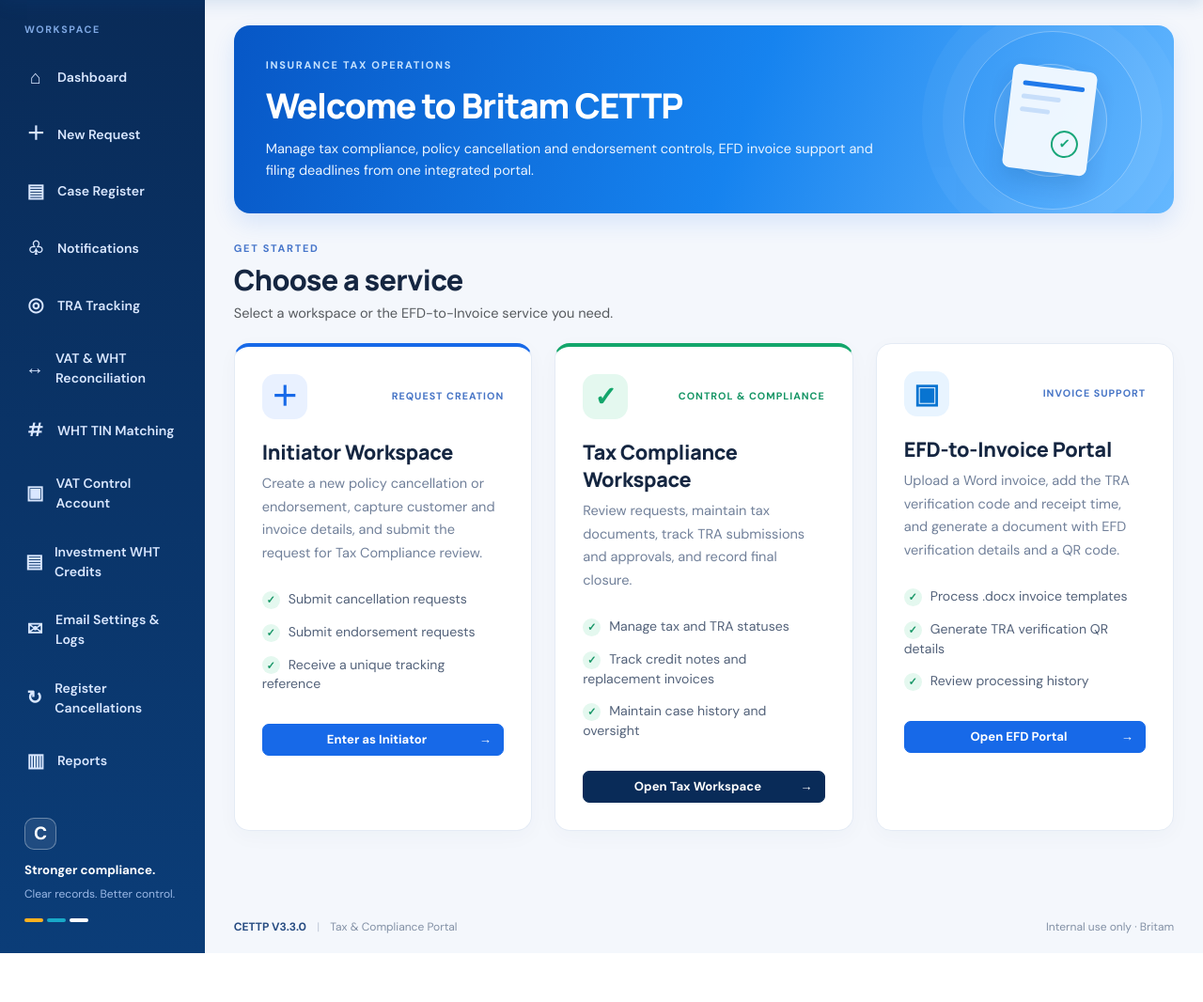
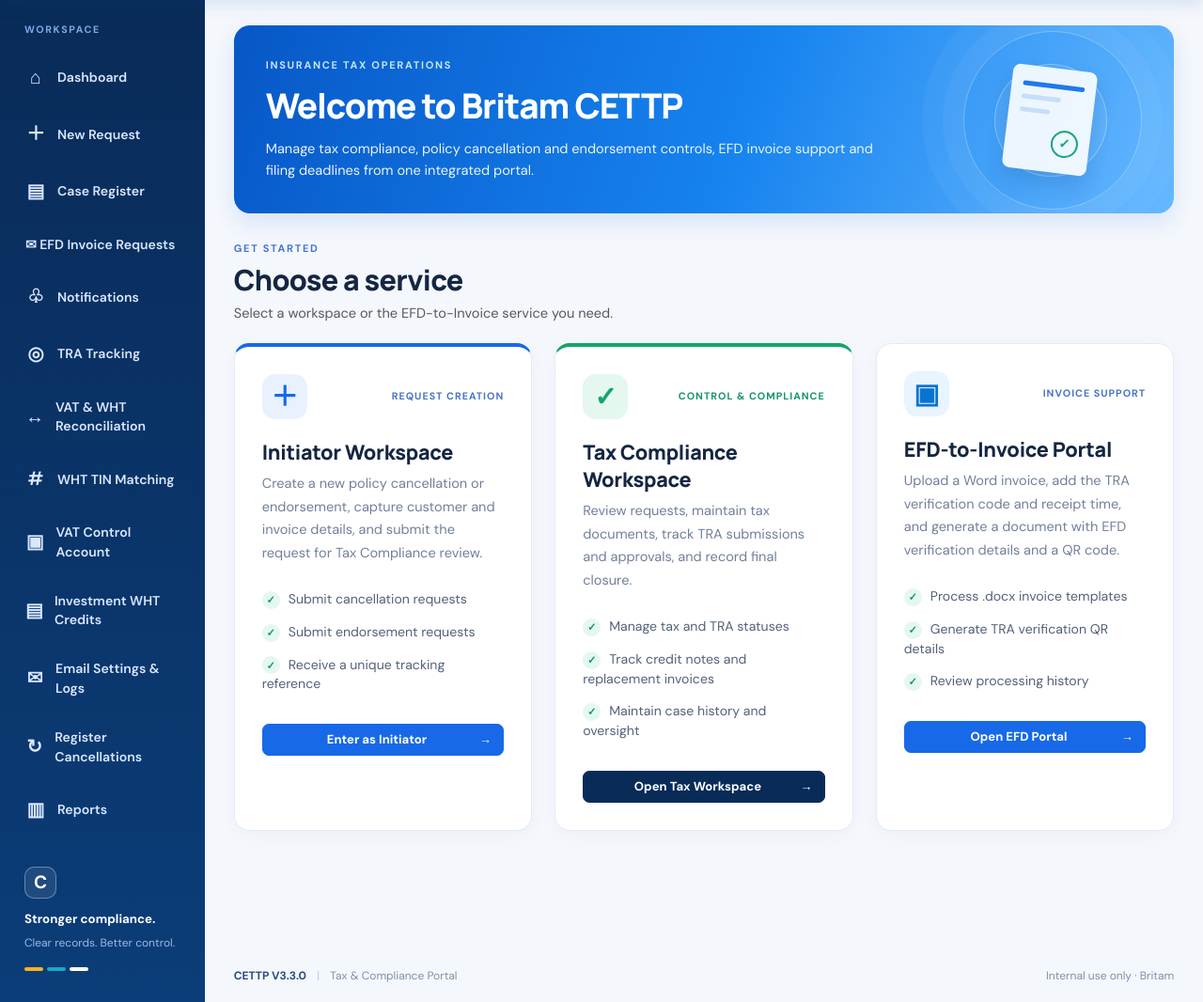
Before and after one commit to Filly-web/CETTP-Portal, a Flask app: page / in a window 1280 px wide. Shown: the part 77-1143 px from the top of the page at 94% size. Before the commit the page ends 1091 px from the top, so only its background shows below. Run offline with Flask 3, Linux system fonts and the light colour scheme; the visitor is signed in with stand-in values (Sample User, id 1); some libraries are stand-ins or nearby versions.

Commit message:
Add files via upload

```diff
--- a/app.py
+++ b/app.py
@@ -1,4 +1,5 @@
 import os
+import uuid
 from datetime import datetime, date, timedelta
 from zoneinfo import ZoneInfo
 from flask import Flask, render_template, request, redirect, url_for, flash, session, jsonify, send_file, abort
@@ -116,7 +117,6 @@ class PortalEmailLog(db.Model):
     __tablename__ = "portal_email_logs"
     id = db.Column(db.Integer, primary_key=True)
     module = db.Column(db.String(80), nullable=False, index=True)
-    event_type = db.Column(db.String(100), nullable=False, default="notification", index=True)
     event_key = db.Column(db.String(100), nullable=False, index=True)
     reference_id = db.Column(db.Integer, index=True)
     recipient = db.Column(db.String(1000), nullable=False)
@@ -305,6 +305,31 @@ class TaxDeadline(db.Model):
     control_number = db.Column(db.String(100))
     notes = db.Column(db.Text)
     created_by = db.Column(db.String(120), nullable=False)
+    created_at = db.Column(db.DateTime, default=datetime.utcnow, nullable=False)
+    updated_at = db.Column(db.DateTime, default=datetime.utcnow, onupdate=datetime.utcnow, nullable=False)
+
+
+class EFDInvoiceRequest(db.Model):
+    __tablename__ = "efd_invoice_requests"
+    id = db.Column(db.Integer, primary_key=True)
+    reference = db.Column(db.String(32), unique=True, nullable=False, index=True)
+    requester_email = db.Column(db.String(180), nullable=False, index=True)
+    requester_name = db.Column(db.String(180), nullable=False)
+    supplier_name = db.Column(db.String(180), nullable=False)
+    supplier_tin = db.Column(db.String(40))
+    invoice_number = db.Column(db.String(100))
+    invoice_date = db.Column(db.Date)
+    amount = db.Column(db.Numeric(16,2))
+    currency = db.Column(db.String(10), default="TZS")
+    purpose = db.Column(db.Text, nullable=False)
+    original_filename = db.Column(db.String(255), nullable=False)
+    original_file_data = db.Column(db.LargeBinary, nullable=False)
+    verification_code = db.Column(db.String(100))
+    receipt_time = db.Column(db.String(20))
+    processed_filename = db.Column(db.String(255))
+    processed_file_data = db.Column(db.LargeBinary)
+    status = db.Column(db.String(40), nullable=False, default="Pending")
+    tax_notes = db.Column(db.Text)
     created_at = db.Column(db.DateTime, default=datetime.utcnow, nullable=False)
     updated_at = db.Column(db.DateTime, default=datetime.utcnow, onupdate=datetime.utcnow, nullable=False)
 
@@ -587,12 +612,8 @@ def _central_send_email(module, event_key, subject, body, recipients=None, refer
     recipients = recipients or _notification_recipients()
     recipients = [str(x).strip() for x in recipients if str(x).strip()]
     recipient_label = ", ".join(recipients) if recipients else "NOT_CONFIGURED"
-    normalized_event_key = (event_key or "notification")[:100]
-    log = PortalEmailLog(module=(module or "portal")[:80],
-        event_type=normalized_event_key,
-        event_key=normalized_event_key,
-        reference_id=reference_id, recipient=recipient_label[:1000],
-        subject=(subject or "CETTP notification")[:255], status="pending", attempts=0)
+    log = PortalEmailLog(module=(module or "portal")[:80], event_key=(event_key or "notification")[:100],
+        reference_id=reference_id, recipient=recipient_label[:1000], subject=(subject or "CETTP notification")[:255], status="pending", attempts=0)
     db.session.add(log)
     try:
         db.session.flush()
@@ -2124,6 +2145,110 @@ def cancellation_tracker_template():
 
 
 # ---------------------------------------------------------------------------
+# EFD Invoice Request workflow (initiator-to-Tax-Compliance)
+EFD_REQUEST_MAX_BYTES = 15 * 1024 * 1024
+EFD_REQUEST_ALLOWED = {"doc", "docx"}
+
+def _efd_request_ref():
+    return f"EFD-{datetime.now():%Y}-{uuid.uuid4().hex[:8].upper()}"
+
+@app.route("/efd-requests/new", methods=["GET", "POST"])
+def efd_request_new():
+    if session.get("role") != "initiator": return redirect(url_for("home"))
+    if request.method == "POST":
+        upload = request.files.get("invoice_file")
+        supplier = request.form.get("supplier_name", "").strip()
+        purpose = request.form.get("purpose", "").strip()
+        if not upload or not upload.filename or not supplier or not purpose:
+            flash("Supplier name, purpose and mandatory Word invoice are required.", "warning")
+            return redirect(url_for("efd_request_new"))
+        filename = secure_filename(upload.filename)
+        ext = filename.rsplit(".", 1)[-1].lower() if "." in filename else ""
+        data = upload.read(EFD_REQUEST_MAX_BYTES + 1)
+        if ext not in EFD_REQUEST_ALLOWED or len(data) > EFD_REQUEST_MAX_BYTES:
+            flash("Attach a Word document (.doc or .docx) up to 15 MB.", "danger")
+            return redirect(url_for("efd_request_new"))
+        try:
+            invoice_date = date.fromisoformat(request.form.get("invoice_date")) if request.form.get("invoice_date") else None
+            amount = Decimal(request.form.get("amount")) if request.form.get("amount", "").strip() else None
+        except (ValueError, InvalidOperation):
+            flash("Please check the invoice date or amount.", "danger"); return redirect(url_for("efd_request_new"))
+        email = _initiator_email()
+        item = EFDInvoiceRequest(reference=_efd_request_ref(), requester_email=email, requester_name=session.get("actor_name", email),
+            supplier_name=supplier, supplier_tin=request.form.get("supplier_tin", "").strip() or None,
+            invoice_number=request.form.get("invoice_number", "").strip() or None, invoice_date=invoice_date, amount=amount,
+            currency=request.form.get("currency", "TZS").strip() or "TZS", purpose=purpose, original_filename=filename, original_file_data=data, status="Pending")
+        db.session.add(item); db.session.commit()
+        subject=f"New EFD invoice request: {item.reference}"
+        body=f"A new EFD invoice request has been submitted.\n\nRequest: {item.reference}\nRequester: {item.requester_name} ({email})\nSupplier: {supplier}\nInvoice No: {item.invoice_number or 'Not provided'}\nPurpose: {purpose}\n\nLog in to CETTP Tax Compliance Workplace to review and process the request."
+        _central_send_email("efd_invoice_requests", "request_submitted", subject, body, recipients=["faugusti@britam.co.tz"], reference_id=item.id)
+        flash(f"EFD invoice request {item.reference} submitted successfully.", "success")
+        return redirect(url_for("efd_request_my"))
+    return render_template("efd_request_new.html")
+
+@app.route("/efd-requests/my")
+def efd_request_my():
+    if session.get("role") != "initiator": return redirect(url_for("home"))
+    rows=EFDInvoiceRequest.query.filter_by(requester_email=_initiator_email()).order_by(EFDInvoiceRequest.created_at.desc()).all()
+    return render_template("efd_request_my.html", requests=rows)
+
+@app.route("/efd-requests/workplace")
+def efd_request_workplace():
+    if session.get("role") != "tax": return redirect(url_for("home"))
+    rows=EFDInvoiceRequest.query.order_by(EFDInvoiceRequest.created_at.desc()).all()
+    return render_template("efd_request_workplace.html", requests=rows)
+
+@app.route("/efd-requests/<int:request_id>")
+def efd_request_detail(request_id):
+    if session.get("role") not in ("tax", "initiator"): return redirect(url_for("home"))
+    item=EFDInvoiceRequest.query.get_or_404(request_id)
+    if session.get("role") == "initiator" and item.requester_email != _initiator_email(): abort(403)
+    preview=[]
+    try:
+        from docx import Document
+        doc=Document(BytesIO(item.original_file_data))
+        preview.extend(p.text for p in doc.paragraphs if p.text.strip())
+        for table in doc.tables:
+            for row in table.rows:
+                preview.append(" | ".join(cell.text.strip() for cell in row.cells))
+    except Exception:
+        preview=["Inline preview unavailable for this Word format; use the open/view link."]
+    return render_template("efd_request_detail.html", item=item, original_preview=preview)
+
+@app.route("/efd-requests/<int:request_id>/original")
+def efd_request_original(request_id):
+    if session.get("role") not in ("tax", "initiator"): abort(403)
+    item=EFDInvoiceRequest.query.get_or_404(request_id)
+    if session.get("role") == "initiator" and item.requester_email != _initiator_email(): abort(403)
+    return send_file(BytesIO(item.original_file_data), download_name=item.original_filename, as_attachment=False)
+
+@app.route("/efd-requests/<int:request_id>/processed")
+def efd_request_processed(request_id):
+    if session.get("role") not in ("tax", "initiator"): abort(403)
+    item=EFDInvoiceRequest.query.get_or_404(request_id)
+    if session.get("role") == "initiator" and item.requester_email != _initiator_email(): abort(403)
+    if not item.processed_file_data: abort(404)
+    return send_file(BytesIO(item.processed_file_data), download_name=item.processed_filename or "processed_invoice.docx", as_attachment=True)
+
+@app.route("/efd-requests/<int:request_id>/process", methods=["POST"])
+def efd_request_process(request_id):
+    if session.get("role") != "tax": abort(403)
+    item=EFDInvoiceRequest.query.get_or_404(request_id)
+    code=request.form.get("verification_code", "").strip(); receipt=request.form.get("receipt_time", "").strip()
+    processed=request.files.get("processed_file")
+    if not code or not receipt or not processed or not processed.filename:
+        flash("Verification code, receipt time and processed invoice are all required.", "warning"); return redirect(url_for("efd_request_detail", request_id=item.id))
+    fname=secure_filename(processed.filename); ext=fname.rsplit(".",1)[-1].lower() if "." in fname else ""
+    data=processed.read(EFD_REQUEST_MAX_BYTES+1)
+    if ext not in EFD_REQUEST_ALLOWED or len(data)>EFD_REQUEST_MAX_BYTES:
+        flash("Processed invoice must be a Word file up to 15 MB.", "danger"); return redirect(url_for("efd_request_detail", request_id=item.id))
+    item.verification_code=code; item.receipt_time=receipt; item.processed_filename=fname; item.processed_file_data=data
+    item.status="Completed"; item.updated_at=datetime.utcnow(); db.session.commit()
+    subject=f"Your EFD invoice request has been processed: {item.reference}"
+    body=f"Your EFD invoice request has been processed and is ready for download in CETTP.\n\nRequest: {item.reference}\nSupplier: {item.supplier_name}\nVerification code: {code}\nReceipt time: {receipt}\n\nLog in to the Initiator Portal and open your request to download the processed invoice."
+    _central_send_email("efd_invoice_requests", "request_processed", subject, body, recipients=[item.requester_email], reference_id=item.id)
+    flash("Request processed and requester notified.", "success"); return redirect(url_for("efd_request_detail", request_id=item.id))
+
 # Tax Compliance Calendar & Monitoring
 # ---------------------------------------------------------------------------
 TAX_DEADLINE_STATUSES = ["Upcoming", "In Progress", "Pending Review", "Filed - Payment Pending", "Completed", "Not Applicable"]
@@ -3199,102 +3324,45 @@ def inject_globals():
             "unread_notification_count": unread_notification_count, "initiator_unread_count": initiator_unread_count}
 
 def _run_safe_startup_migrations():
-    """Apply additive, idempotent schema repairs for existing deployments.
-
-    portal_email_logs has evolved over several releases. SQLAlchemy create_all()
-    does not add columns to an existing table, so this migration adds every
-    model column that may be absent. Existing rows are retained and populated
-    with safe legacy defaults; no table or email-log record is deleted.
+    """Apply narrowly scoped, idempotent schema repairs for existing deployments.
+
+    This migration only adds the missing PortalEmailLog.module column and its
+    index. It never drops, truncates, recreates, or rewrites existing records.
     """
     try:
         inspector = inspect(db.engine)
         if not inspector.has_table("portal_email_logs"):
+            # db.create_all() should have created it; fail visibly if it did not.
             logger.warning("Startup migration skipped: portal_email_logs table not found")
             return
 
-        # Definitions intentionally include safe defaults for required fields,
-        # allowing ALTER TABLE on a populated production table.
-        required_columns = {
-            "module": "VARCHAR(80) NOT NULL DEFAULT 'general'",
-            "event_type": "VARCHAR(100) NOT NULL DEFAULT 'notification'",
-            "event_key": "VARCHAR(100) NOT NULL DEFAULT 'legacy'",
-            "reference_id": "INTEGER",
-            "recipient": "VARCHAR(1000) NOT NULL DEFAULT ''",
-            "subject": "VARCHAR(255) NOT NULL DEFAULT ''",
-            "status": "VARCHAR(30) NOT NULL DEFAULT 'unknown'",
-            "attempts": "INTEGER NOT NULL DEFAULT 0",
-            "error_message": "VARCHAR(2000)",
-            "created_at": "TIMESTAMP NOT NULL DEFAULT CURRENT_TIMESTAMP",
-            "sent_at": "TIMESTAMP",
-        }
-
         columns = {column["name"] for column in inspector.get_columns("portal_email_logs")}
-        for column_name, definition in required_columns.items():
-            if column_name not in columns:
-                logger.warning(
-                    "Applying startup migration: adding portal_email_logs.%s",
-                    column_name,
-                )
-                with db.engine.begin() as connection:
-                    connection.execute(text(
-                        f"ALTER TABLE portal_email_logs ADD COLUMN {column_name} {definition}"
-                    ))
-                columns.add(column_name)
-
-        # Backfill nullable/legacy values before enforcing model constraints.
+        if "module" not in columns:
+            logger.warning("Applying startup migration: adding portal_email_logs.module")
+            with db.engine.begin() as connection:
+                connection.execute(text(
+                    "ALTER TABLE portal_email_logs "
+                    "ADD COLUMN module VARCHAR(80) NOT NULL DEFAULT 'general'"
+                ))
+
+        # Keep any legacy NULL values safe if the column was previously added
+        # manually without a NOT NULL constraint.
         with db.engine.begin() as connection:
             connection.execute(text(
                 "UPDATE portal_email_logs SET module = 'general' WHERE module IS NULL"
             ))
+            if db.engine.dialect.name == "postgresql":
+                connection.execute(text(
+                    "ALTER TABLE portal_email_logs ALTER COLUMN module SET NOT NULL"
+                ))
             connection.execute(text(
-                "UPDATE portal_email_logs SET event_type = COALESCE(NULLIF(event_type, ''), event_key, 'notification') WHERE event_type IS NULL OR event_type = ''"
+                "CREATE INDEX IF NOT EXISTS ix_portal_email_logs_module "
+                "ON portal_email_logs (module)"
             ))
-            connection.execute(text(
-                "UPDATE portal_email_logs SET event_key = 'legacy' WHERE event_key IS NULL"
-            ))
-            connection.execute(text(
-                "UPDATE portal_email_logs SET recipient = '' WHERE recipient IS NULL"
-            ))
-            connection.execute(text(
-                "UPDATE portal_email_logs SET subject = '' WHERE subject IS NULL"
-            ))
-            connection.execute(text(
-                "UPDATE portal_email_logs SET status = 'unknown' WHERE status IS NULL"
-            ))
-            connection.execute(text(
-                "UPDATE portal_email_logs SET attempts = 0 WHERE attempts IS NULL"
-            ))
-            connection.execute(text(
-                "UPDATE portal_email_logs SET created_at = CURRENT_TIMESTAMP WHERE created_at IS NULL"
-            ))
-
-            if db.engine.dialect.name == "postgresql":
-                for column_name in (
-                    "module", "event_type", "event_key", "recipient", "subject",
-                    "status", "attempts", "created_at",
-                ):
-                    connection.execute(text(
-                        f"ALTER TABLE portal_email_logs ALTER COLUMN {column_name} SET NOT NULL"
-                    ))
-
-            indexes = {
-                "ix_portal_email_logs_module": "module",
-                "ix_portal_email_logs_event_type": "event_type",
-                "ix_portal_email_logs_event_key": "event_key",
-                "ix_portal_email_logs_reference_id": "reference_id",
-                "ix_portal_email_logs_status": "status",
-                "ix_portal_email_logs_created_at": "created_at",
-            }
-            for index_name, column_name in indexes.items():
-                connection.execute(text(
-                    f"CREATE INDEX IF NOT EXISTS {index_name} "
-                    f"ON portal_email_logs ({column_name})"
-                ))
-
-        logger.info("Portal email log schema check completed (all expected columns verified)")
+        logger.info("Portal email log schema check completed")
     except Exception:
-        # Do not prevent the whole portal from starting; keep the traceback in
-        # Render logs so database permission/schema issues can be diagnosed.
+        # Do not prevent the whole portal from starting; the traceback is
+        # recorded so a failed migration can be diagnosed from Render logs.
         logger.exception("Portal email log startup migration failed")
 
 
--- a/templates/base.html
+++ b/templates/base.html
@@ -26,8 +26,10 @@
   <div class="sidebar-section">WORKSPACE</div>
   <a class="side-link {{ 'active' if request.endpoint == 'dashboard' else '' }}" href="{{ url_for('dashboard') if current_role == 'tax' else url_for('cases') }}"><span class="side-icon">⌂</span> Dashboard</a>
   <a class="side-link {{ 'active' if request.endpoint == 'new_case' else '' }}" href="{{ url_for('new_case') }}"><span class="side-icon">＋</span> New Request</a>
+  {% if current_role == 'initiator' %}<a class="side-link" href="{{ url_for('efd_request_new') }}">✉ Request EFD Invoice</a><a class="side-link" href="{{ url_for('efd_request_my') }}">▤ My EFD Requests</a>{% endif %}
   <a class="side-link {{ 'active' if request.endpoint in ['cases','case_detail'] else '' }}" href="{{ url_for('cases') }}"><span class="side-icon">▤</span> {{ 'My Requests' if current_role == 'initiator' else 'Case Register' }}</a>
   {% if current_role == 'tax' %}
+  <a class="side-link" href="{{ url_for('efd_request_workplace') }}">✉ EFD Invoice Requests</a>
   <a class="side-link {{ 'active' if request.endpoint == 'notifications' else '' }}" href="{{ url_for('notifications') }}"><span class="side-icon">♧</span> Notifications {% if unread_notification_count %}<span class="badge bg-danger ms-auto">{{ unread_notification_count }}</span>{% endif %}</a>
   <a class="side-link {{ 'active' if request.endpoint in ['tax_update','case_history'] else '' }}" href="{{ url_for('cases') }}"><span class="side-icon">◎</span> TRA Tracking</a>
   <a class="side-link {{ 'active' if request.endpoint == 'reconciliation_home' else '' }}" href="{{ url_for('reconciliation_home', type='VAT') }}"><span class="side-icon">↔</span> VAT &amp; WHT Reconciliation</a>
--- /dev/null
+++ b/templates/efd_request_detail.html
@@ -0,0 +1,4 @@
+{% extends 'base.html' %}{% block title %}EFD Request {{ item.reference }}{% endblock %}{% block content %}
+<div class="container-fluid py-3"><div class="d-flex justify-content-between"><h2>{{ item.reference }}</h2><span class="badge bg-primary fs-6">{{ item.status }}</span></div><div class="row g-3 mt-1"><div class="col-lg-6"><div class="card"><div class="card-body"><h5>Request Details</h5><dl class="row"><dt class="col-sm-4">Requester</dt><dd class="col-sm-8">{{ item.requester_name }} / {{ item.requester_email }}</dd><dt class="col-sm-4">Supplier</dt><dd class="col-sm-8">{{ item.supplier_name }}</dd><dt class="col-sm-4">TIN</dt><dd class="col-sm-8">{{ item.supplier_tin or '—' }}</dd><dt class="col-sm-4">Invoice No.</dt><dd class="col-sm-8">{{ item.invoice_number or '—' }}</dd><dt class="col-sm-4">Date</dt><dd class="col-sm-8">{{ item.invoice_date or '—' }}</dd><dt class="col-sm-4">Amount</dt><dd class="col-sm-8">{{ item.amount or '—' }} {{ item.currency }}</dd><dt class="col-sm-4">Purpose</dt><dd class="col-sm-8">{{ item.purpose }}</dd></dl><a href="{{ url_for('efd_request_original',request_id=item.id) }}" target="_blank" class="btn btn-outline-secondary">View Original Word Invoice</a><hr><h6>Document Preview</h6><div class="bg-light p-3 rounded" style="white-space:pre-wrap;max-height:450px;overflow:auto">{% for line in original_preview %}{{ line }}&#10;{% endfor %}</div></div></div></div>
+<div class="col-lg-6"><div class="card"><div class="card-body"><h5>Processing Information</h5><p><strong>Verification Code:</strong> {{ item.verification_code or 'Not entered' }}</p><p><strong>Receipt Time:</strong> {{ item.receipt_time or 'Not entered' }}</p>{% if item.processed_file_data %}<a class="btn btn-success" href="{{ url_for('efd_request_processed',request_id=item.id) }}">Download Processed Invoice</a>{% endif %}
+{% if current_role == 'tax' and item.status != 'Completed' %}<hr><form method="post" action="{{ url_for('efd_request_process',request_id=item.id) }}" enctype="multipart/form-data"><input type="hidden" name="csrf_token" value="{{ csrf_token() }}"><div class="mb-3"><label class="form-label">EFD Verification Code *</label><input class="form-control" name="verification_code" required value="{{ item.verification_code or '' }}"></div><div class="mb-3"><label class="form-label">Receipt Time (HH:MM:SS) *</label><input class="form-control" name="receipt_time" placeholder="HH:MM:SS" required value="{{ item.receipt_time or '' }}"></div><div class="mb-3"><label class="form-label">Processed Invoice Word File *</label><input class="form-control" type="file" name="processed_file" accept=".doc,.docx" required></div><button class="btn btn-primary" type="submit">Process & Notify Requester</button></form>{% endif %}</div></div></div></div></div>{% endblock %}
--- /dev/null
+++ b/templates/efd_request_my.html
@@ -0,0 +1,5 @@
+{% extends 'base.html' %}{% block title %}My EFD Invoice Requests{% endblock %}{% block content %}
+<div class="container-fluid py-3"><div class="d-flex justify-content-between align-items-center"><h2>My EFD Invoice Requests</h2><a class="btn btn-primary" href="{{ url_for('efd_request_new') }}">+ New Request</a></div>
+<div class="card mt-3"><div class="table-responsive"><table class="table table-striped align-middle mb-0"><thead><tr><th>Request</th><th>Supplier</th><th>Submitted</th><th>Status</th><th>Processed Invoice</th></tr></thead><tbody>
+{% for item in requests %}<tr><td><a href="{{ url_for('efd_request_detail',request_id=item.id) }}">{{ item.reference }}</a></td><td>{{ item.supplier_name }}</td><td>{{ item.created_at.strftime('%d %b %Y %H:%M') }}</td><td><span class="badge bg-info">{{ item.status }}</span></td><td>{% if item.processed_file_data %}<a class="btn btn-sm btn-success" href="{{ url_for('efd_request_processed',request_id=item.id) }}">Download</a>{% else %}—{% endif %}</td></tr>{% else %}<tr><td colspan="5" class="text-center py-4">No EFD invoice requests yet.</td></tr>{% endfor %}
+</tbody></table></div></div></div>{% endblock %}
--- /dev/null
+++ b/templates/efd_request_workplace.html
@@ -0,0 +1,2 @@
+{% extends 'base.html' %}{% block title %}EFD Invoice Requests{% endblock %}{% block content %}
+<div class="container-fluid py-3"><h2>EFD Invoice Requests</h2><p class="text-muted">Incoming requests submitted by portal initiators.</p><div class="card"><div class="table-responsive"><table class="table table-hover align-middle mb-0"><thead><tr><th>Reference</th><th>Requester</th><th>Supplier</th><th>Submitted</th><th>Status</th><th></th></tr></thead><tbody>{% for item in requests %}<tr><td>{{ item.reference }}</td><td>{{ item.requester_email }}</td><td>{{ item.supplier_name }}</td><td>{{ item.created_at.strftime('%d %b %Y %H:%M') }}</td><td>{{ item.status }}</td><td><a class="btn btn-sm btn-outline-primary" href="{{ url_for('efd_request_detail',request_id=item.id) }}">Review</a></td></tr>{% else %}<tr><td colspan="6" class="text-center p-4">No requests received.</td></tr>{% endfor %}</tbody></table></div></div></div>{% endblock %}
```
Also changed, not shown: calendar_reminders.py (added, +38 -0 lines), templates/efd_request_new.html (added, +13 -0 lines), CHANGELOG_V3_5_0_EFD_REQUESTS_AND_CALENDAR_REMINDERS.md (added).
